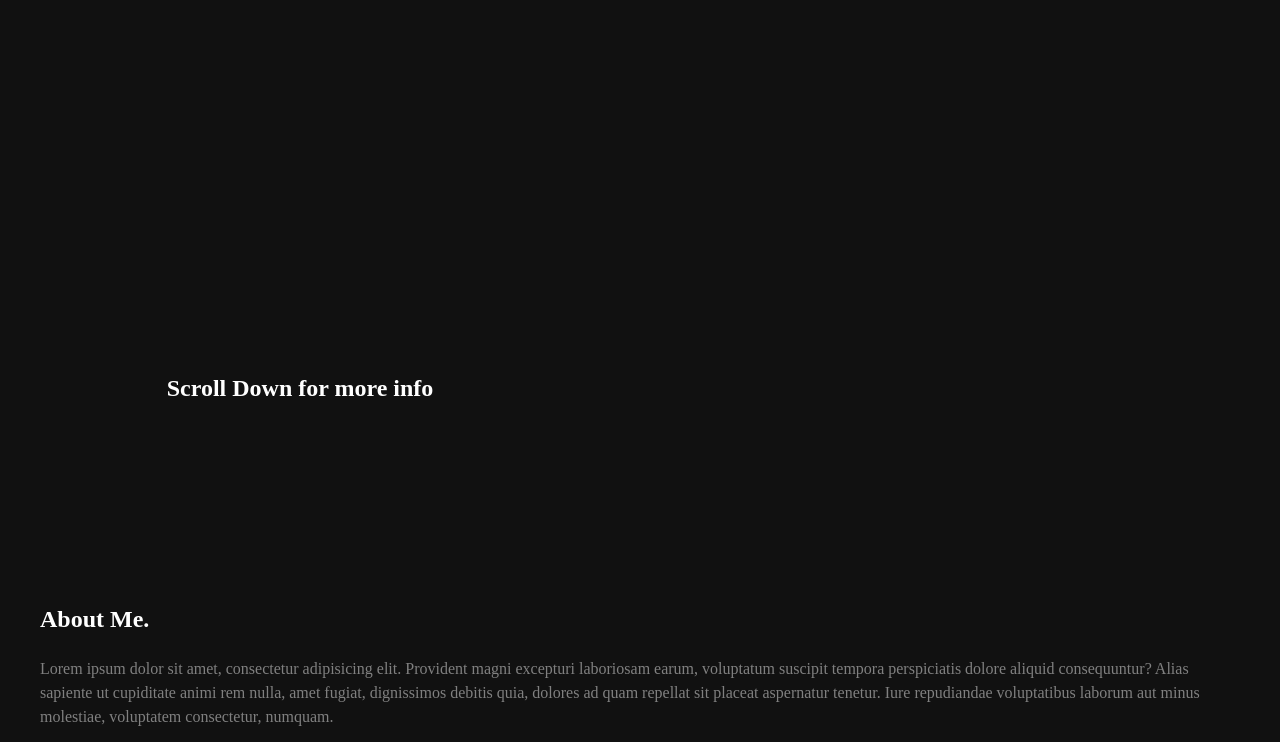
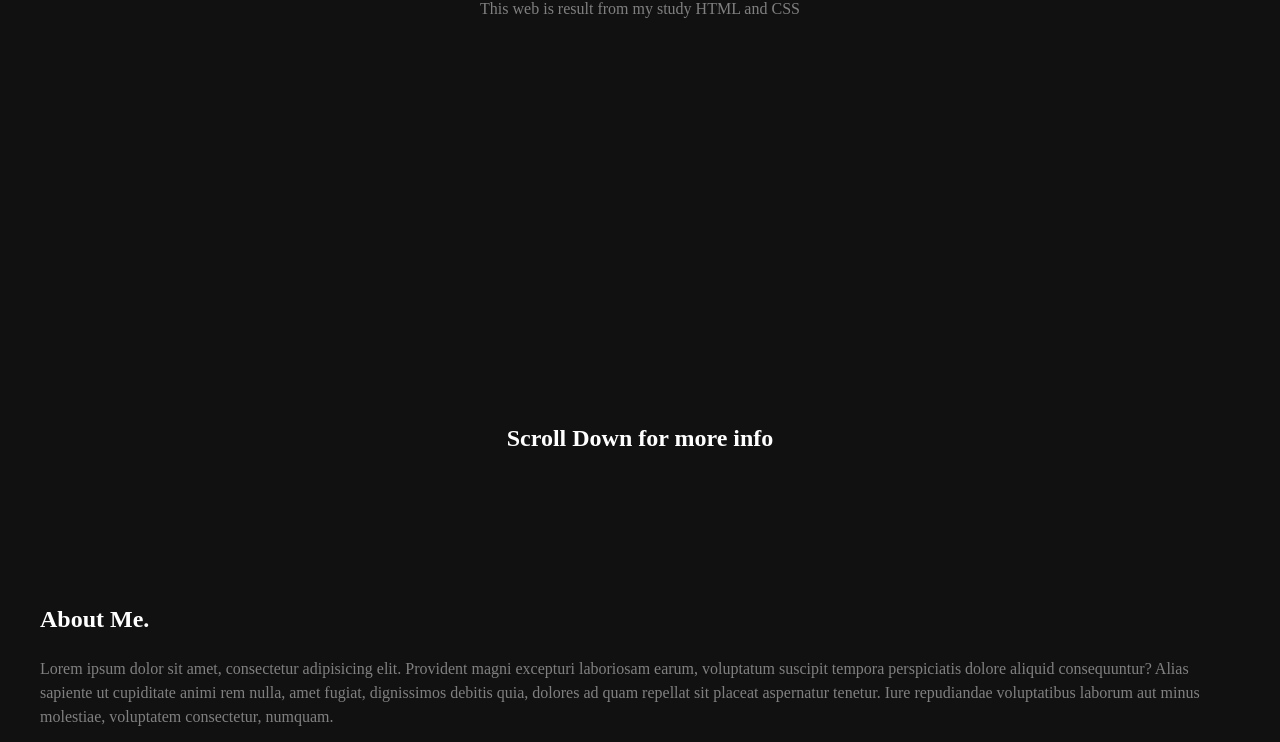
Before and after one commit to ManuelYosia/latihan1, a plain HTML site: page index.html in a window 1280 px wide. Shown: the part 245-987 px from the top of the page. Drawn offline with Linux system fonts and the light colour scheme.

Commit message:
menambahkan media

```diff
--- a/style.css
+++ b/style.css
@@ -136,3 +136,10 @@ main .contact {
 	margin-left: 15px;
 
 }
+/*responsive*/
+@media (min-width: 600px) {
+	.home {
+		margin: 50px auto;
+	}
+
+}
```
